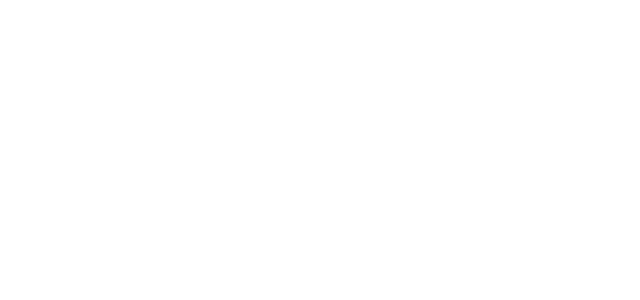
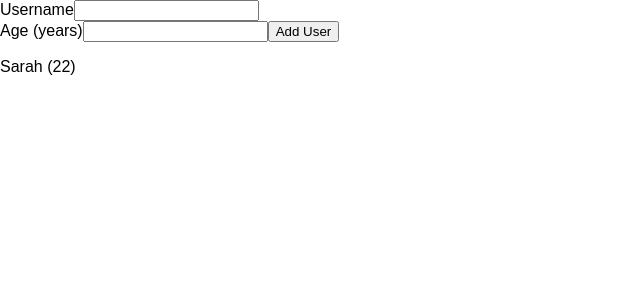
Before and after one commit to Suxrob9966/Add-user-practice-project, a React (Create React App) app: page / in a window 1280 px wide. Shown: the top 300 px of the page, without its empty margins (0-640 px from the left). Built offline with nearby package versions, Linux system fonts and the light colour scheme.

Commit message:
add user

```diff
--- a/src/App.js
+++ b/src/App.js
@@ -1,10 +1,31 @@
-import React from 'react';
+import React, {useState} from 'react';
+import AddUsers from './components/Users/AddUsers';
+import UsersList from './components/Users/UsersList';
+
+const dummyData = [
+  { id: 'i1',
+    fName: 'Sarah',
+    age: 22,
+  }
+];
+
 
 
 function App() {
+
+  const [users, setUsers] = useState(dummyData);
+
+  const addUserHandler = (user) => {
+    console.log("In app.js");
+    console.log(user);
+    setUsers((prevState) => [user, ...prevState]);
+  };
+
   return (
     <div>
-
+    <AddUsers onSaveUserData = {addUserHandler}/>
+    {/* <p>{users.map(data => console.log(data.id, data.fName, data.age))}</p> */}
+    <UsersList items = {users}/>
     </div>
   );
 }
--- /dev/null
+++ b/src/components/Users/AddUsers.js
@@ -0,0 +1,40 @@
+import React, {useState} from 'react';
+
+const AddUsers = (props)=> {
+
+    const [enteredName, setEnteredName] = useState('');
+    const [enteredAge, setEnteredAge] = useState('');
+
+    const usernameChangeHandler = (event) => {
+        setEnteredName(event.target.value);
+    };
+
+    const ageInputChangeHandler = (event) => {
+        setEnteredAge(event.target.value);
+    };
+
+    const formSubmitHandler = (event) => {
+        event.preventDefault();
+
+        const users = {
+            id: Math.trunc(Math.random() * 10).toString(),
+            fName: enteredName,
+            age: +enteredAge,
+        };
+
+        props.onSaveUserData(users);
+    };
+
+    return (
+    <form onSubmit={formSubmitHandler}>
+      <label>Username</label>
+      <input type="text" onChange={usernameChangeHandler} />
+      <br/>
+      <label>Age (years)</label>
+      <input type="number" onChange={ageInputChangeHandler} min = '0' />
+    <button type="submit">Add User</button>
+  </form>
+);
+}
+
+export default AddUsers;
--- /dev/null
+++ b/src/components/Users/UsersList.css
@@ -0,0 +1,4 @@
+.user_list {
+    list-style: none;
+    padding: 0;
+  }
--- /dev/null
+++ b/src/components/Users/UsersList.js
@@ -0,0 +1,20 @@
+import React from 'react';
+import './UsersList.css';
+
+const UsersList = (props)=>{
+
+ return (<ul className="user_list">
+      {props.items.map(data => (
+        <li
+          key = {data.id}
+          id={data.id}
+        >
+          {/* {`${data.fName} (${data.age})`} */}
+          {data.fName} ({data.age})
+        </li>
+      ))}
+    </ul>
+ )
+};
+
+export default UsersList;
```
Also changed, not shown: 1 other file (tests, documents, lock files or other folders).
